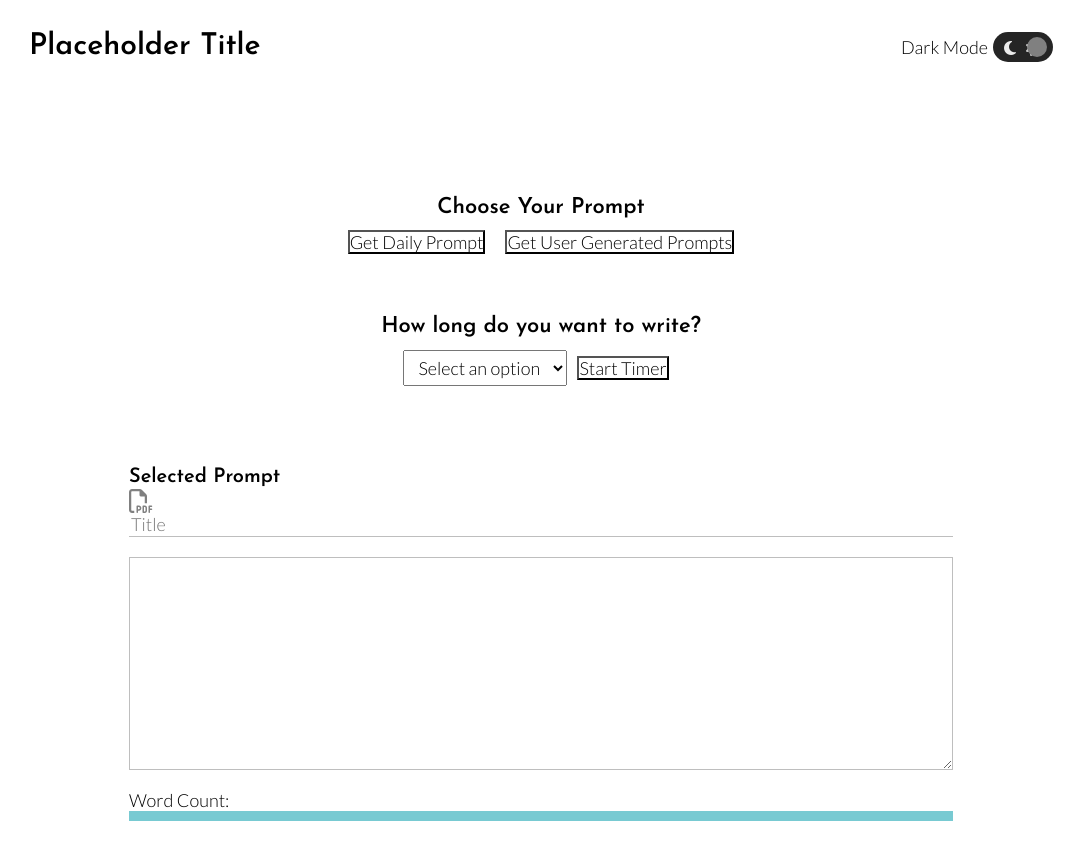
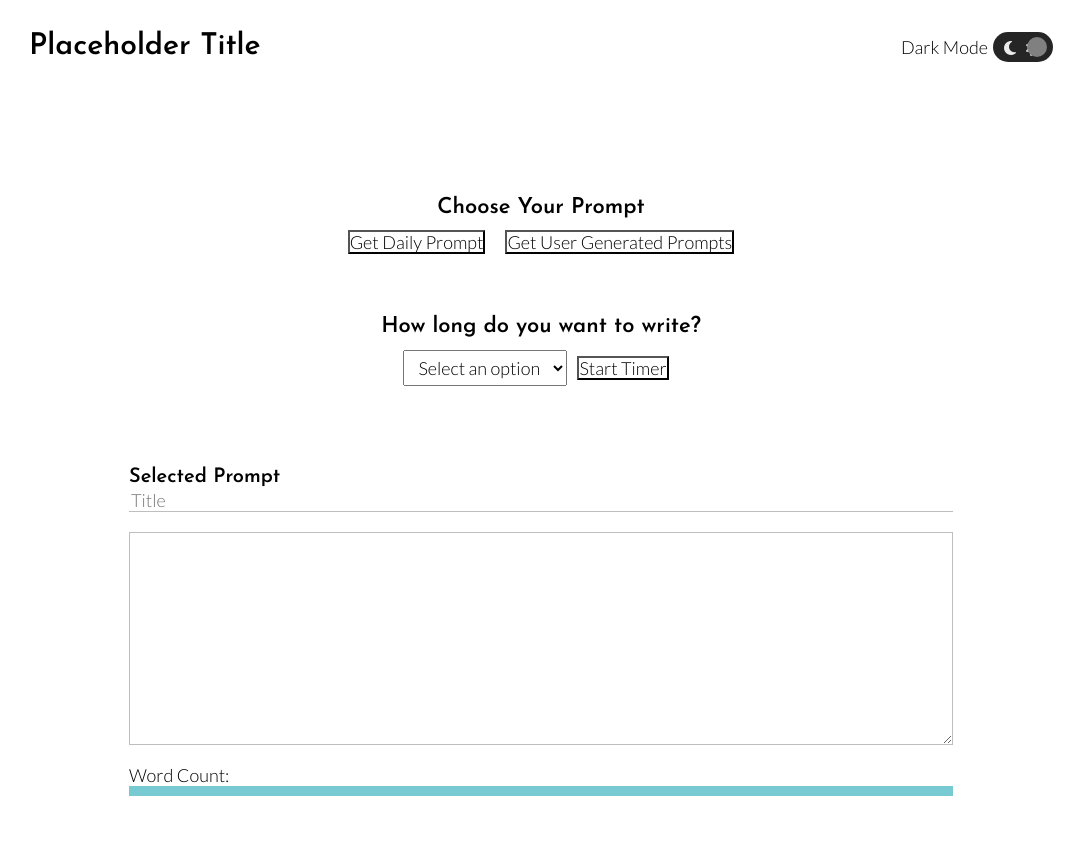
Before and after one commit to robin-kajanth-shanel/4-u-2-write, a React (Create React App) app: page / in a window 1280 px wide. Shown: the top 860 px of the page, without its empty margins (99-1183 px from the left). Built offline with nearby package versions, Linux system fonts and the light colour scheme; no server answers; the database is empty.

Commit message:
Added styling

```diff
--- a/src/App.js
+++ b/src/App.js
@@ -226,9 +226,6 @@ class App extends Component {
           <div className="writingComponent">
             <h3>Selected Prompt</h3>
             <p>{this.state.selectedPrompt}</p>
-            <button className="exportPDF" aria-label="Export to PDF">
-              <i class="far fa-file-pdf" aria-hidden="true"></i>
-            </button>
             <p>
               {this.state.formDisable
                 ? "Time's up! Restart the timer to continue writing"
--- a/src/styles.css
+++ b/src/styles.css
@@ -461,21 +461,6 @@ s
   transition: all 1s;
 }
 
-.exportPDF {
-  border: none;
-}
-
-.exportPDF i {
-  font-size: 2.4rem;
-  color: grey;
-  -webkit-transition: all 0.2s;
-  transition: all 0.2s;
-}
-
-.exportPDF i:hover {
-  color: #1a1a1a;
-}
-
 .writingForm {
   display: -webkit-box;
   display: -ms-flexbox;
```
Also changed, not shown: styles/.sass/styles.scss.
